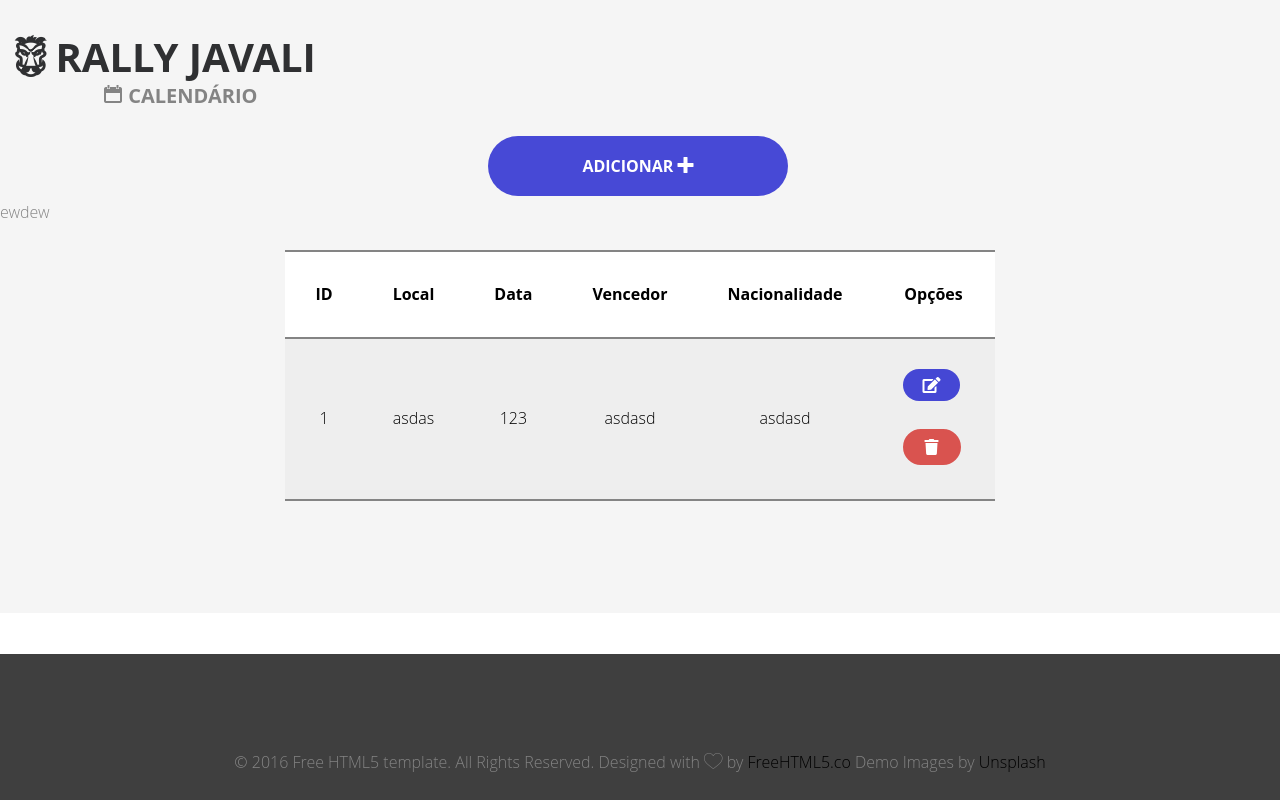
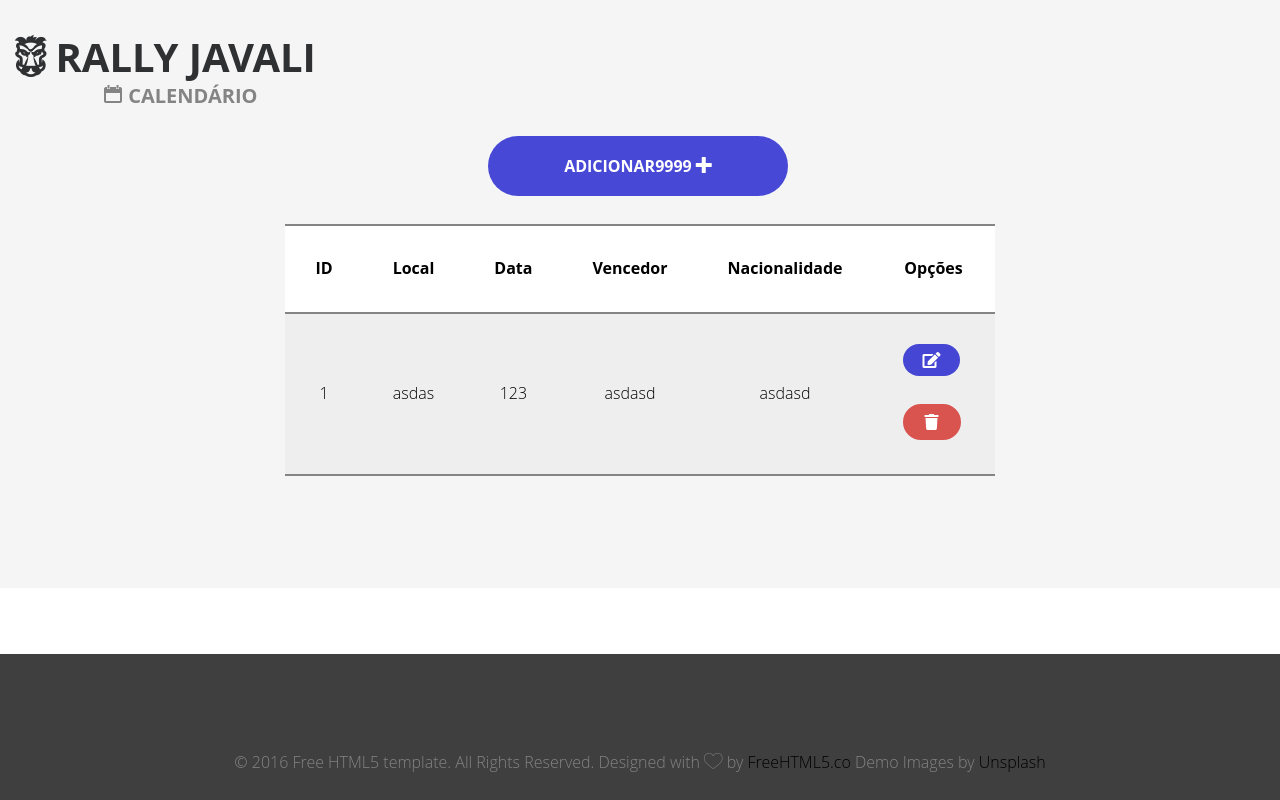
Before and after one commit to rlopes706/PapRui, a PHP site: page /Admin/calendario.php in a window 1280 px wide. Run offline with PHP 8.4, Linux system fonts and the light colour scheme; data comes from the database, SQL or seed files in the repository; some web fonts are replaced.

Commit message:
base de dados

```diff
--- a/Admin/calendario.php
+++ b/Admin/calendario.php
@@ -12,12 +12,12 @@ $result = mysqli_query($con, $sql);
                 <a class="sub-title-admin"><i class="icon-calendar3"></i><strong> Calendário</strong></a>
                 <div class="col text-center">
                     <div class="desc animate-box">
-                        <button class="btn btn-primary" style="height: 60px; width: 300px" onclick="location.href='adicionar_calendario.php'"><strong>ADICIONAR </strong></a><i class="icon-plus3"></i></button>
+                        <button class="btn btn-primary" style="height: 60px; width: 300px" onclick="location.href='adicionar_calendario.php'"><strong>ADICIONAR9999 </strong></a><i class="icon-plus3"></i></button>
                     </div>
                 </div>
             </div>
         </div>
-ewdew
+
         <p></p>
         <div class="active">
             <div class="container">
```
